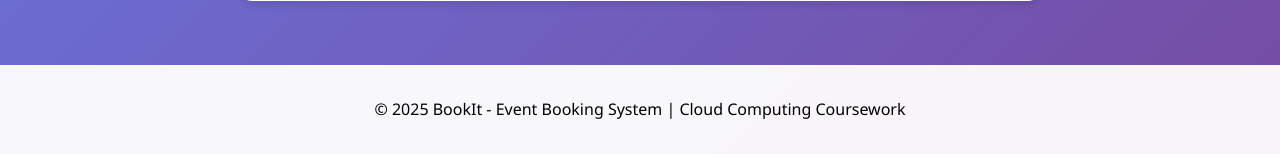
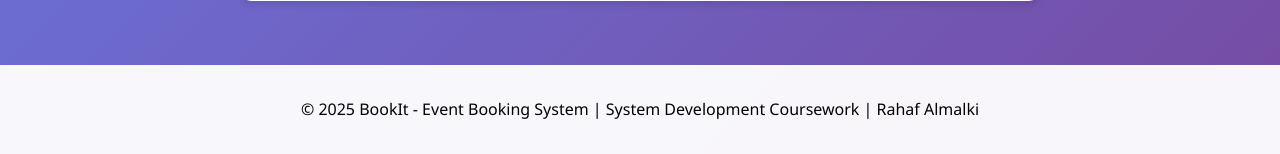
Before and after one commit to Rahafalmalki39/Bookingapp, a Flask app: page /chat in a window 1280 px wide. Shown: the part 760-914 px from the top of the page. Run offline with Flask 3, Linux system fonts and the light colour scheme.

Commit message:
index.html update

```diff
--- a/templates/base.html
+++ b/templates/base.html
@@ -162,7 +162,7 @@
     </div>
 
     <footer>
-        <p>&copy; 2025 BookIt - Event Booking System | Cloud Computing Coursework</p>
+        <p>&copy; 2025 BookIt - Event Booking System | System Development Coursework | Rahaf Almalki</p>
     </footer>
 </body>
 </html>
```
